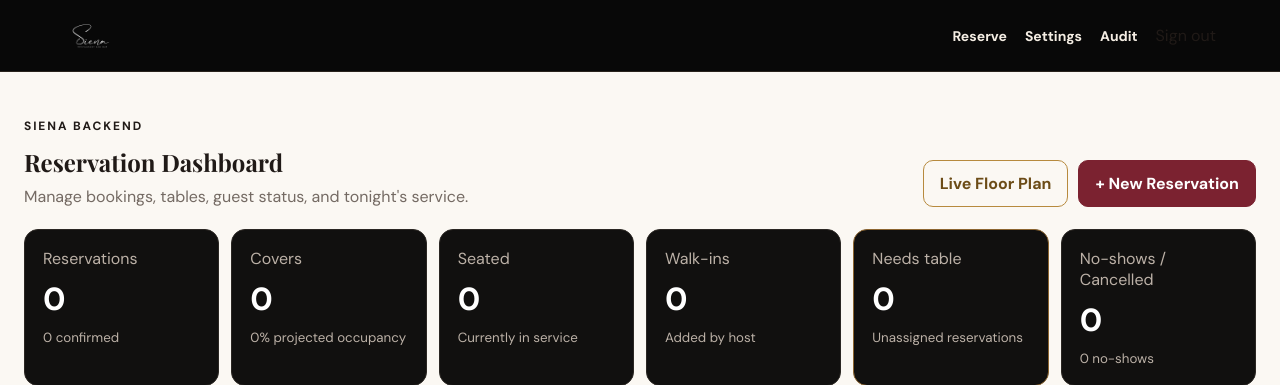
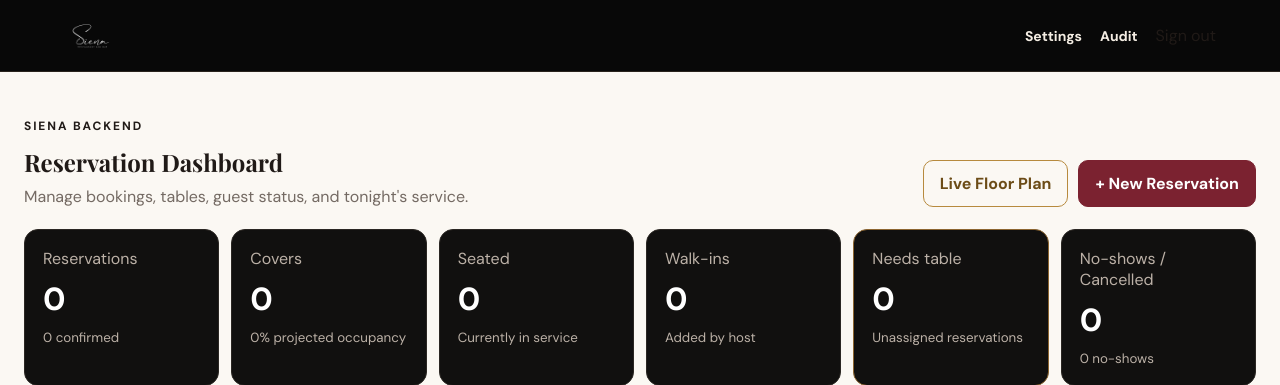
Before and after one commit to sienaatl/Reservation, a Flask app: page /admin in a window 1280 px wide. Shown: the top 385 px of the page. Run offline with Flask 3, Linux system fonts and the light colour scheme; the visitor is signed in with stand-in values (Sample User, id 1); data that the repository does not hold is empty; parts of the project's set-up code (start-up, migrations or seed data) failed here and were passed over; some libraries are stand-ins or nearby versions.

Commit message:
Remove Reserve and Marketing links from navbar
Both remain fully functional and reachable by direct URL (index at '/',
marketing_page at '/marketing') -- only the shared base.html nav links
are removed. index() is still reachable via the brand logo, which has
always linked home.

```diff
--- a/templates/base.html
+++ b/templates/base.html
@@ -15,7 +15,6 @@
       <img class="brand-logo" src="{{ url_for('static', filename='siena-logo.png') }}" alt="Siena Restaurant and Bar">
     </a>
     <nav class="topnav">
-      <a href="{{ url_for('index') }}">Reserve</a>
       {% if pin %}
       <a href="{{ url_for('manager_overview', pin=pin) }}">Manager</a>
       <a href="{{ url_for('floorplan', pin=pin) }}">Floor Plan</a>
@@ -24,7 +23,6 @@
       <a href="{{ url_for('waitlist_page', pin=pin) }}">Waitlist</a>
       <a href="{{ url_for('servers_page', pin=pin) }}">Servers</a>
       <a href="{{ url_for('guests_page', pin=pin) }}">Guests</a>
-      <a href="{{ url_for('marketing_page', pin=pin) }}">Marketing</a>
       {% endif %}
     {% if session.get('staff_user_id') %}<a href="{{ url_for('settings_page') }}">Settings</a><a href="{{ url_for('audit_page') }}">Audit</a><form method="post" action="{{ url_for('staff_logout') }}" style="display:inline"><button class="nav-logout">Sign out</button></form>{% endif %}</nav>
   </header>
```
